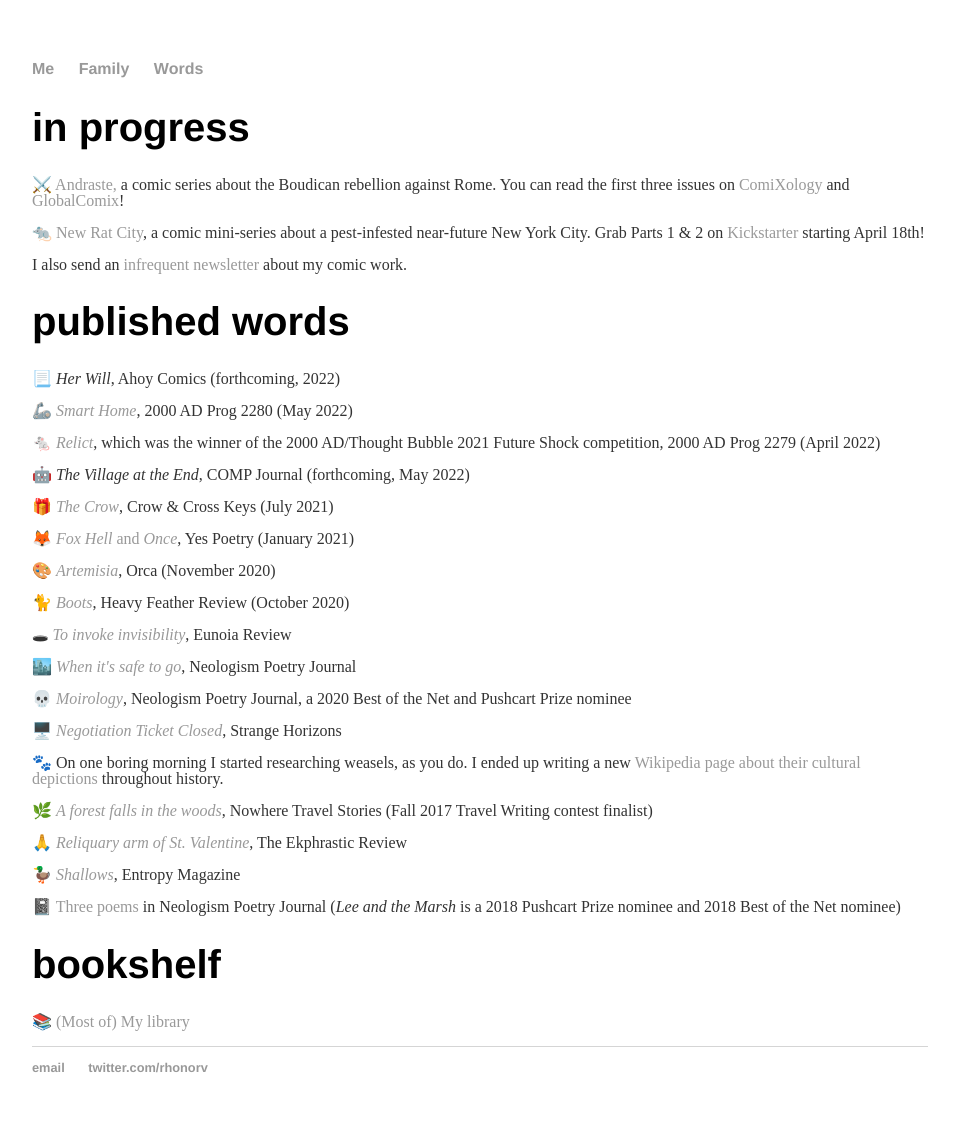
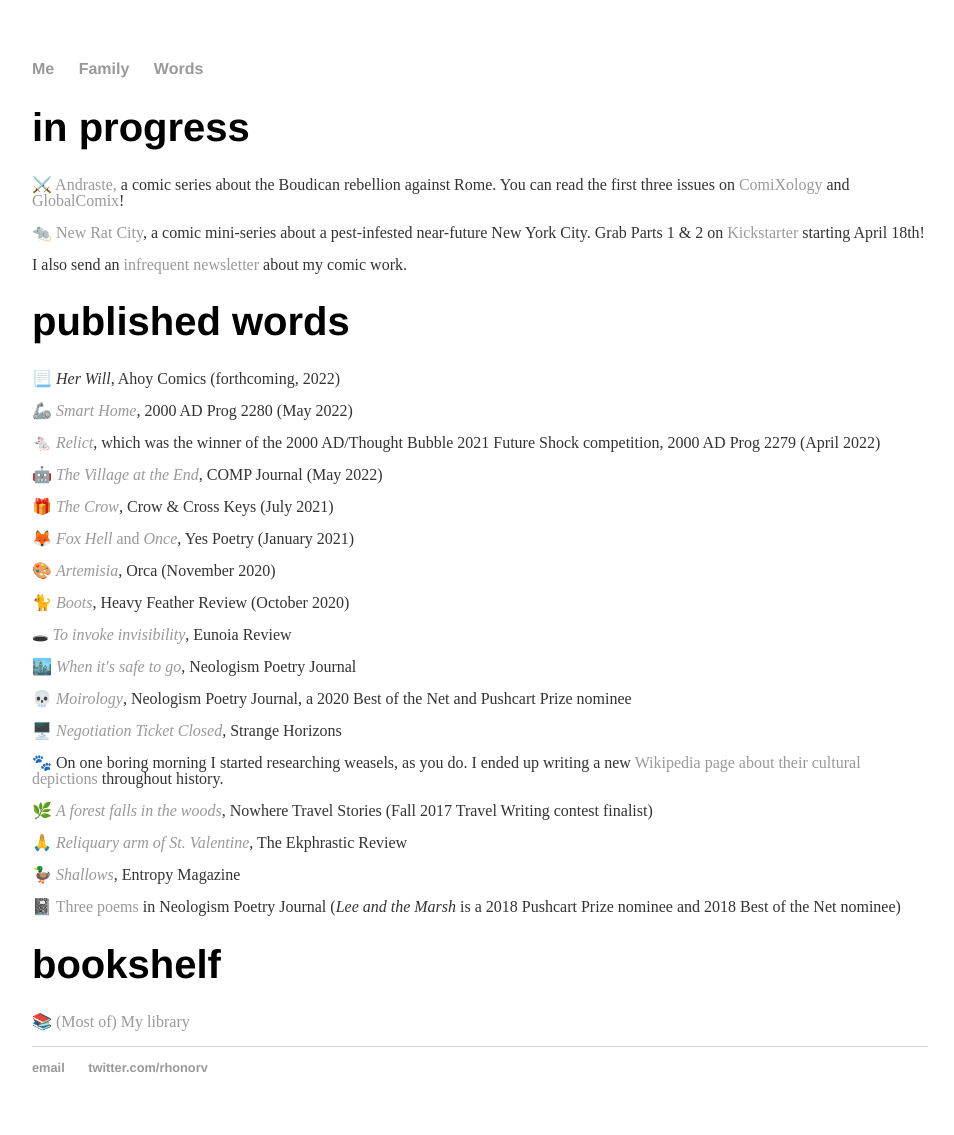
Before and after one commit to rhonorv/rhonorv.github.io, a Jekyll site: the page words/index.html, which Jekyll copies as it is, in a window 1280 px wide. Shown: the whole page, without its empty margins (160-1114 px from the left). Built offline with Jekyll 4.4.1, drawn with Linux system fonts in a browser that asks for light colours.

Commit message:
Update index.html

```diff
--- a/words/index.html
+++ b/words/index.html
@@ -37,7 +37,7 @@
 
 		<p><span aria-hidden="true">🐁 </span><a href="https://shop.2000ad.com/catalogue/PRG2279D"><em>Relict</a></em>, which was the winner of the 2000 AD/Thought Bubble 2021 Future Shock competition, 2000 AD Prog 2279 (April 2022)</p>
 
-		<p><span aria-hidden="true">🤖 </span><em>The Village at the End</em>, COMP Journal (forthcoming, May 2022)</p>
+		<p><span aria-hidden="true">🤖 </span><a href="https://www.compajournal.com/r-honor-vincent-the-village-at-the-end-1"><em>The Village at the End</em></a>, COMP Journal (May 2022)</p>
 
 		<p><span aria-hidden="true">🎁 </span><a href="https://crowcrosskeys.com/2021/07/10/the-crow-honor-vincent/"><em>The Crow</a></em>, Crow & Cross Keys (July 2021)</p>
 
```
